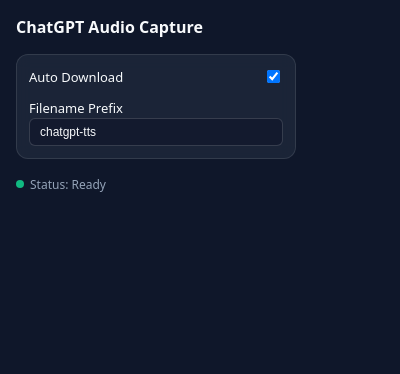
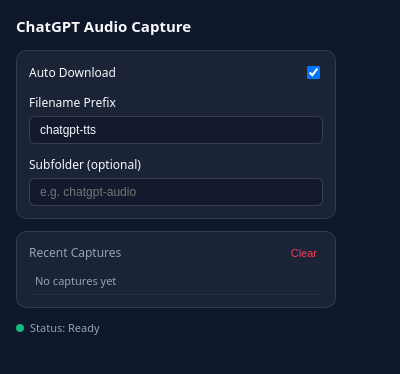
Before and after one commit to AlexandreZanata/chatgpt-recorder, a browser extension: page popup.html in a window 400 px wide. Drawn offline with Linux system fonts and the light colour scheme.

Commit message:
feat(task-08): add audio capture history logging and custom download subfolder support

```diff
--- a/popup.html
+++ b/popup.html
@@ -13,7 +13,7 @@
       --muted: #94a3b8;
     }
     body {
-      width: 280px;
+      width: 320px;
       margin: 0;
       padding: 16px;
       font-family: system-ui, -apple-system, sans-serif;
@@ -23,18 +23,18 @@
     .header {
       display: flex;
       align-items: center;
-      gap: 10px;
-      margin-bottom: 16px;
+      justify-content: space-between;
+      margin-bottom: 14px;
     }
     .header h1 {
-      font-size: 16px;
+      font-size: 15px;
       margin: 0;
       font-weight: 600;
     }
     .card {
       background: var(--card-bg);
       backdrop-filter: blur(8px);
-      border-radius: 12px;
+      border-radius: 10px;
       padding: 12px;
       border: 1px solid rgba(255, 255, 255, 0.1);
       margin-bottom: 12px;
@@ -43,10 +43,10 @@
       display: flex;
       justify-content: space-between;
       align-items: center;
-      margin-bottom: 10px;
+      margin-bottom: 8px;
     }
     .setting-label {
-      font-size: 13px;
+      font-size: 12px;
       color: var(--text);
     }
     input[type="text"] {
@@ -58,12 +58,39 @@
       border-radius: 6px;
       font-size: 12px;
       box-sizing: border-box;
+      margin-top: 4px;
+    }
+    .history-header {
+      display: flex;
+      justify-content: space-between;
+      align-items: center;
+      font-size: 12px;
+      color: var(--muted);
+      margin-bottom: 6px;
+    }
+    .history-list {
+      max-height: 120px;
+      overflow-y: auto;
+      font-size: 11px;
+    }
+    .history-item {
+      padding: 6px;
+      border-bottom: 1px solid rgba(255, 255, 255, 0.05);
+      color: var(--muted);
+      word-break: break-all;
+    }
+    .clear-btn {
+      background: transparent;
+      border: none;
+      color: #f43f5e;
+      font-size: 11px;
+      cursor: pointer;
     }
     .status-badge {
-      display: inline-flex;
+      display: flex;
       align-items: center;
       gap: 6px;
-      font-size: 12px;
+      font-size: 11px;
       color: var(--muted);
     }
     .dot {
@@ -83,14 +110,29 @@
       <span class="setting-label">Auto Download</span>
       <input type="checkbox" id="autoDownload" checked>
     </div>
-    <div style="margin-top: 8px;">
+    <div style="margin-top: 6px;">
       <label class="setting-label" for="prefix">Filename Prefix</label>
       <input type="text" id="prefix" value="chatgpt-tts">
     </div>
+    <div style="margin-top: 8px;">
+      <label class="setting-label" for="subfolder">Subfolder (optional)</label>
+      <input type="text" id="subfolder" placeholder="e.g. chatgpt-audio">
+    </div>
   </div>
+
+  <div class="card">
+    <div class="history-header">
+      <span>Recent Captures</span>
+      <button class="clear-btn" id="clearHistory">Clear</button>
+    </div>
+    <div class="history-list" id="historyList">
+      <div class="history-item">No captures yet</div>
+    </div>
+  </div>
+
   <div class="status-badge">
     <span class="dot"></span>
-    <span id="statusText">Status: Ready</span>
+    <span>Status: Ready</span>
   </div>
   <script src="src/popup.js" type="module"></script>
 </body>
--- a/src/popup.js
+++ b/src/popup.js
@@ -1,35 +1,68 @@
-// ChatGPT Audio Capture — Popup UI Logic
+// ChatGPT Audio Capture — Popup UI Logic (With History)
+
+function renderHistory(items) {
+  const container = document.getElementById('historyList');
+  if (!container) return;
+  if (!items || items.length === 0) {
+    container.innerHTML = '<div class="history-item">No captures yet</div>';
+    return;
+  }
+  container.innerHTML = items.map((i) => `
+    <div class="history-item">
+      <strong>${i.title || 'Untitled'}</strong><br/>
+      <small>${i.filename}</small>
+    </div>
+  `).join('');
+}
+
+function updateStorage(data) {
+  if (typeof browser !== 'undefined' && browser.storage) {
+    browser.storage.local.set(data);
+  }
+}
+
+function bindInputListener(id, eventType, key, isCheckbox) {
+  const element = document.getElementById(id);
+  if (!element) return;
+  element.addEventListener(eventType, (event) => {
+    const val = isCheckbox ? event.target.checked : event.target.value;
+    updateStorage({ [key]: val });
+  });
+}
+
+function bindClearButton() {
+  const btn = document.getElementById('clearHistory');
+  if (!btn) return;
+  btn.addEventListener('click', () => {
+    if (typeof browser !== 'undefined' && browser.storage) {
+      browser.storage.local.set({ captureHistory: [] }).then(() => renderHistory([]));
+    }
+  });
+}
 
 function loadSettings() {
   if (typeof browser === 'undefined' || !browser.storage) return;
-  browser.storage.local.get({ autoDownload: true, filenamePrefix: 'chatgpt-tts' })
-    .then((settings) => {
-      const autoEl = document.getElementById('autoDownload');
-      const prefixEl = document.getElementById('prefix');
-      if (autoEl) autoEl.checked = settings.autoDownload;
-      if (prefixEl) prefixEl.value = settings.filenamePrefix;
-    });
+  browser.storage.local.get({
+    autoDownload: true,
+    filenamePrefix: 'chatgpt-tts',
+    subfolder: '',
+    captureHistory: []
+  }).then((s) => {
+    const autoEl = document.getElementById('autoDownload');
+    const prefixEl = document.getElementById('prefix');
+    const subEl = document.getElementById('subfolder');
+    if (autoEl) autoEl.checked = s.autoDownload;
+    if (prefixEl) prefixEl.value = s.filenamePrefix;
+    if (subEl) subEl.value = s.subfolder;
+    renderHistory(s.captureHistory);
+  });
 }
 
 function bindEvents() {
-  const autoEl = document.getElementById('autoDownload');
-  const prefixEl = document.getElementById('prefix');
-
-  if (autoEl) {
-    autoEl.addEventListener('change', (e) => {
-      if (typeof browser !== 'undefined' && browser.storage) {
-        browser.storage.local.set({ autoDownload: e.target.checked });
-      }
-    });
-  }
-
-  if (prefixEl) {
-    prefixEl.addEventListener('input', (e) => {
-      if (typeof browser !== 'undefined' && browser.storage) {
-        browser.storage.local.set({ filenamePrefix: e.target.value });
-      }
-    });
-  }
+  bindInputListener('autoDownload', 'change', 'autoDownload', true);
+  bindInputListener('prefix', 'input', 'filenamePrefix', false);
+  bindInputListener('subfolder', 'input', 'subfolder', false);
+  bindClearButton();
 }
 
 document.addEventListener('DOMContentLoaded', () => {
```
Also changed, not shown: src/background.js (+32 -19 lines), src/shared/constants.js (+12 -5 lines), tests/extension.test.mjs (+13 -19 lines).
